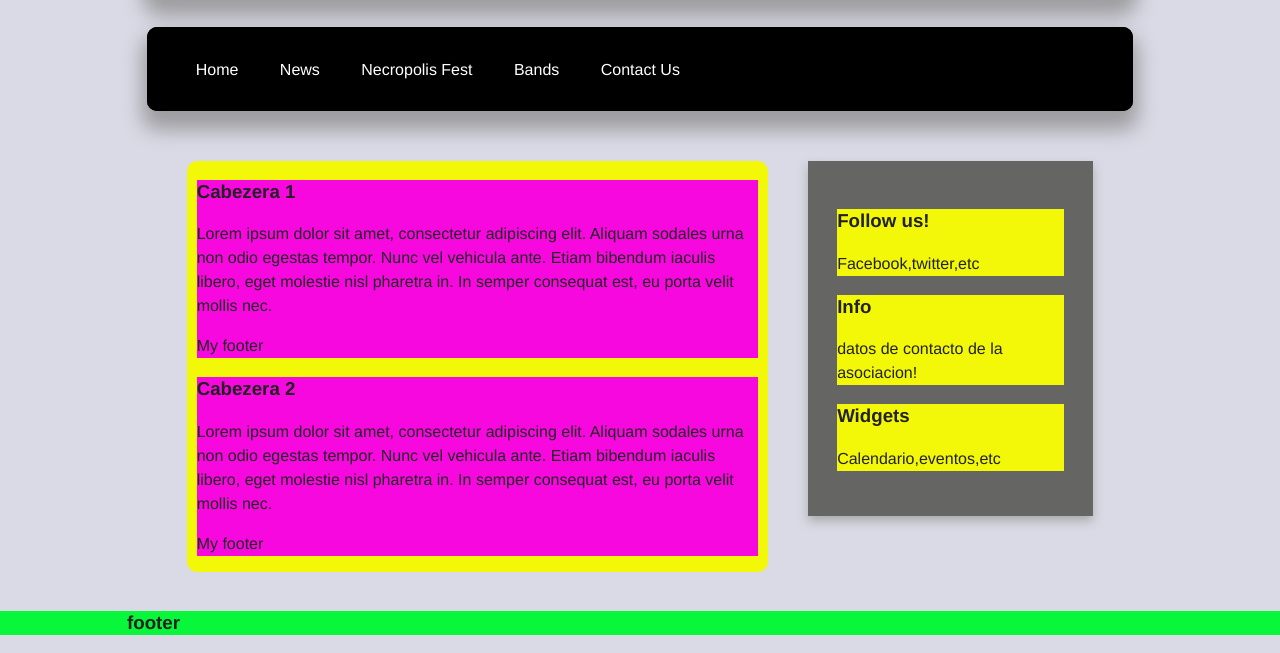
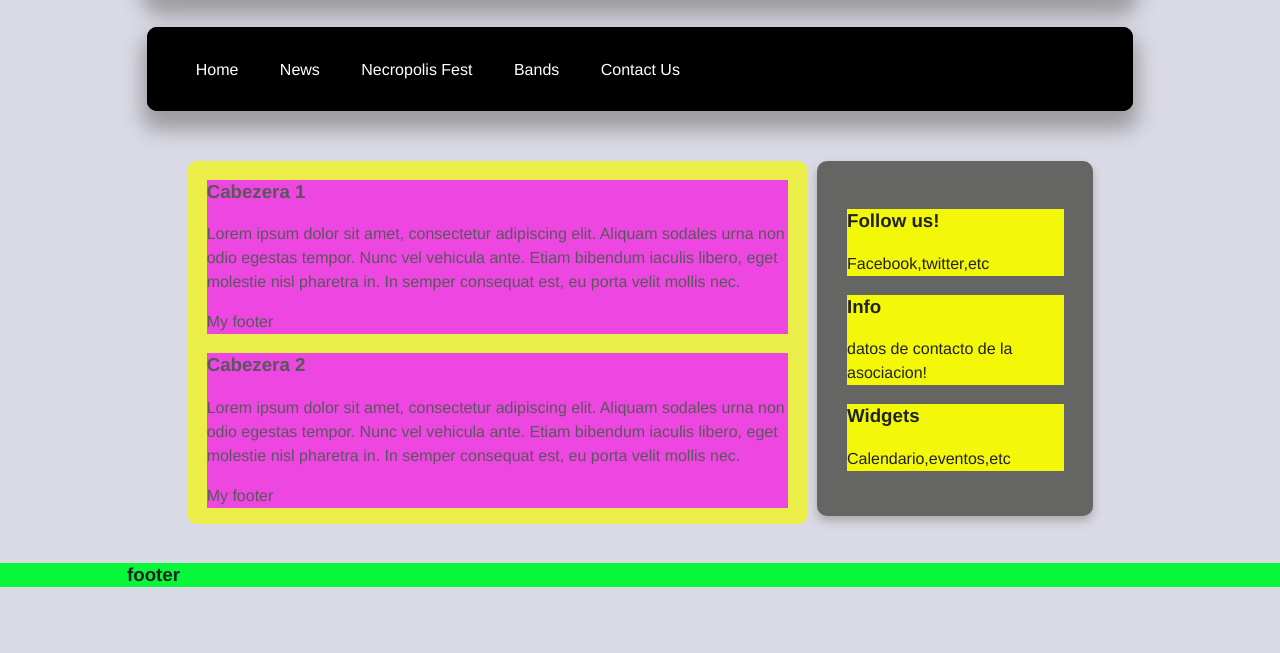
Before and after one commit to Ivanmartinezperez/Metropolis, a plain HTML site: page index.html in a window 1280 px wide. Shown: the part 278-931 px from the top of the page. After the commit the page ends 883 px from the top, so only its background shows below. Drawn offline with Linux system fonts and the light colour scheme; files whose address does not match are found by name.

Commit message:
header(ok)+navigator+section(sin-transpa)

```diff
--- a/css/style.css
+++ b/css/style.css
@@ -92,17 +92,12 @@ body{
     ALL: Visual setting(colors)
    =================== */
 
-#header-container{
-    background:url("logo_metropolis.jpg");
+
+#footer-container{
+    background:#08F73B;
+
 }
 
-#footer-container{
-    background:#08F73B
-
-}
-#main aside{
-	background:#656663;
-}
 #main section{
     background:#F3F708;
 }
@@ -216,10 +211,11 @@ nav a:hover{
 @media only screen and (min-width: 768px) {
 
 /* ====================
-    WIDE: CSS3 Effects
+    Pantalla Completa: Header
    ==================== */
 
 	#header-container{
+        background:url("logo_metropolis.jpg");
         width:77%;
         margin:0 auto;
         margin-top:20px;
@@ -231,17 +227,37 @@ nav a:hover{
 		        box-shadow:0 14px 20px 5px #9D9C9F ;
 	}
 
-	#main aside{
-		-webkit-box-shadow:0 5px 10px #aaa;
-		   -moz-box-shadow:0 5px 10px #aaa;
-		        box-shadow:0 5px 10px #aaa;
+    #header-container header {
+        position: absolute;
+        line-height: 200%;
+        display: inline-block;
+        width: auto;
+        margin-left:45%;
+    }
+
+    #title{
+    	text-align:center;
+        float:right;
 	}
 
+/* ====================
+    Pantalla Completa: Navegador
+   ==================== */
+
     nav{
+        display:block;
+        margin:0 auto;
+        top: 67px;
+		width:77%;
+        margin-top:30px;
+        margin-bottom:30px;
+        background:#000000;
+        border-radius: 10px;
         -webkit-box-shadow:0 14px 20px #9D9C9F;
-    	   -moz-box-shadow:0 14px 20px #9D9C9F;
-		        box-shadow:0 14px 20px 5px #9D9C9F ;
+    	-moz-box-shadow:0 14px 20px #9D9C9F;
+		box-shadow:0 14px 20px 5px #9D9C9F ;
     }
+
 
     nav ul li{
         display:inline;
@@ -264,71 +280,72 @@ nav a:hover{
         border-radius:10px;
     }
 
-/* ============
-    WIDE: Menu
-   ============ */
-
-	#title{
-		text-align:center;
-        float:right;
-	}
-
-
-	nav{
-		display:block;
-        margin:0 auto;
-        top: 67px;
-		width:77%;
-        margin-top:30px;
-        margin-bottom:30px;
-        background:#000000;
-        border-radius: 10px;
-	}
-
-
 
 /* ============
-    WIDE: Main
+    Pantalla Comple: Main
    ============ */
 
     #main-container{
         width:77%;
         margin:0 auto;
+        -moz-box-sizing: border-box;
+        -webkit-box-sizing: border-box;
+        box-sizing: border-box;
     }
+
+
     #main{
         width:100%;
         overflow: hidden;
         position: relative;
     }
 
+    /* LEFT SIDE OF SCREEN (ARTICLE,BANDS,NEWS)*/
 	#main > section{
         display:block;
 		float:left;
-		width:40%;
-        margin-left:80px;
+		width:35%;
+        margin-left:3%;
         margin-right: 0px;
         margin-bottom:20px;
         margin-top:20px;
         border-radius:10px;
-        padding-right:40px;
-        padding-left:40px;
         list-style-type:none;
+        padding-right:20px;
+        padding-left:20px;
+        width: 59%;
+        margin-left: 4%;
+        opacity:0.7;
+        position:relative;
 	}
 
-    #main article{
+    section > article{
         display:list-item;
         background:#F708DF;
+        position:relative;
         /*padding:0 30% 0 30%;*/
     }
 
+    /* RIGHT SIDE OF SCREEN (FOLLOW US,CONTACT,etc)*/
+
 	#main aside {
+        background:#656663;
         display:block;
 		float:right;
-		width:20%;
-        margin-right:5%;
+		width:10%;
+        margin-right:3%;
         margin-top:20px;
         padding: 3% 3% 3% 3%;
+        -webkit-box-shadow:0 5px 10px #aaa;
+    	-moz-box-shadow:0 5px 10px #aaa;
+		box-shadow:0 5px 10px #aaa;
 	}
+
+    #main > aside {
+        margin-right: 4%;
+        width: 22%;
+        border-radius:10px;
+    }
 
     #main aside section{
         display: list-item;
@@ -366,29 +383,3 @@ nav a:hover{
   p, h2, h3 { orphans: 3; widows: 3; }
   h2, h3 { page-break-after: avoid; }
 }
-
-/* My style */
-
-#header-container header {
-    position: absolute;
-    line-height: 200%;
-    display: inline-block;
-    width: auto;
-    margin-left:45%;
-}
-
-#main > section {
-    padding-left: 10px;
-    padding-right: 10px;
-    width: 59%;
-    margin-left: 4%;
-}
-#main > aside {
-    margin-right: 4%;
-    width: 29%;
-}
-#main-container * {
-    -moz-box-sizing: border-box;
-    -webkit-box-sizing: border-box;
-    box-sizing: border-box;
-}
--- a/index.html
+++ b/index.html
@@ -22,8 +22,7 @@
 	<div id="header-container">
 		<header class="wrapper clearfix">
 			<h1 id="title">Associació de músics <br /> d'Alella, Teià i Masnou</h1>
-
-		</headeer>
+		</header>
 	</div><!--Cabezera (aqui imagen)-->
     <nav>
         <ul>
@@ -57,7 +56,7 @@
                         <p>My footer</p>
                     </footer>
             </article>
-         </section>
+         </section><!--Sección de articulos y contenido-->
 
          <aside>
 		    <section id="social_network">
@@ -72,7 +71,7 @@
         		<h3>Widgets</h3>
 				<p>Calendario,eventos,etc</p>
 			</section>
-         </aside>
+         </aside> <!--Redes sociales,contacto,etc-->
 
 		</div> <!-- #main -->
 	</div> <!-- #main-container -->
```
Also changed, not shown: css/logo_metropolis.jpg, 2 other files.
